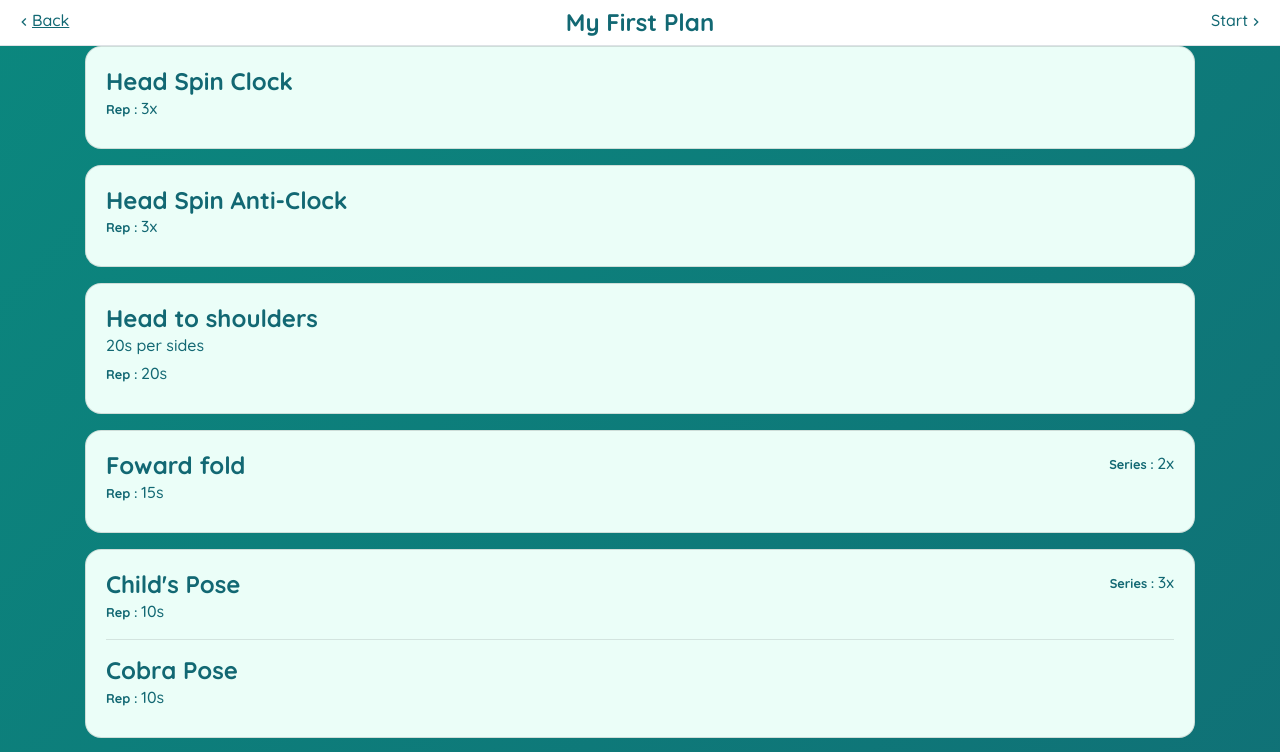
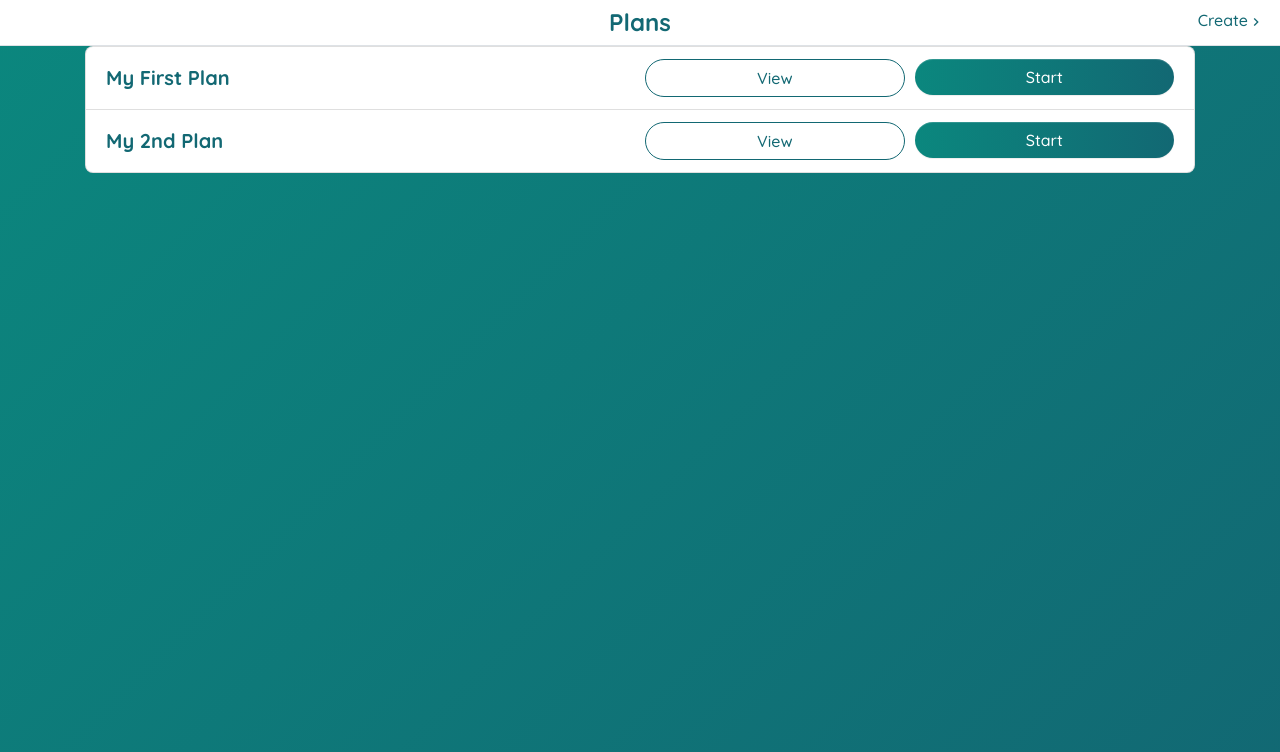
Before and after one commit to williamLafortuneCaissy/trainingApp, a React (Create React App) app: page /plan in a window 1280 px wide. Shown: the top 752 px of the page. Built offline with nearby package versions, Linux system fonts and the light colour scheme.

Commit message:
Revamp routing (unfinished)
Next step would be setting up routes for the planStart, but im not sure yet if I use url or hooks to switch sets

```diff
--- a/src/App.js
+++ b/src/App.js
@@ -1,7 +1,7 @@
 import './assets/scss/style.scss';
 
-import { BrowserRouter as Router, Link, Route, Switch } from 'react-router-dom';
-import PlanSummary from './components/plan/view/PlanSummary';
+import { BrowserRouter as Router, Link, Redirect, Route, Switch } from 'react-router-dom';
+import PlanView from './components/plan/view/PlanView';
 import Plan from './components/plan/view/Plan';
 import PlanEdit from './components/plan/edit/PlanEdit';
 import PlanList from './components/plan/list/PlanList';
@@ -12,11 +12,9 @@ function App() {
         <div className="App">
             <Router>
                 <Switch>
+                    {/*
                     <Route path={'/exercise'}>
                         <Plan />
-                    </Route>
-                    <Route path={'/create'}>
-                        <PlanEdit />
                     </Route>
                     <Route path={'/plan'}>
                         <PlanSummary />
@@ -30,6 +28,20 @@ function App() {
                         <Link to={"/list"} className="btn btn-primary">List</Link>
                         <Link to={"/exercise"} className="btn btn-primary">Start</Link>
                     </Route>
+                     */}
+                    <Route path={'/plan/create'}>
+                        <PlanEdit />
+                    </Route>
+                    <Route path={'/plan/:planId/view'}>
+                        <PlanView />
+                    </Route>
+                    <Route path={'/plan/:planId'}>
+                        <Plan />
+                    </Route>
+                    <Route path={'/plan'}>
+                        <PlanList />
+                    </Route>
+                    <Redirect from="/" to="/plan" />
                 </Switch>
             </Router>
         </div>
--- a/src/components/plan/list/PlanList.js
+++ b/src/components/plan/list/PlanList.js
@@ -1,29 +1,30 @@
 import PropTypes from 'prop-types';
 import React, { useState } from 'react';
 import { Button, Col, Container, Form, ListGroup, Row } from 'react-bootstrap';
-import { Link } from 'react-router-dom';
+import { Link, useRouteMatch } from 'react-router-dom';
 import Header from '../../_global/header';
 import fakedata from '../../../data/dataPlan'
 
-const PlanList = (props) => {
+const PlanList = () => {
+
+    const { url } = useRouteMatch();
 
     const data = fakedata
     return (
         <>
-            <Header title={'Plans'} backHref="/"/>
+            <Header title={'Plans'} next="Create" nextHref={url+"/create"} />
             <Container>
                 <main>
                     <ListGroup>
                         {data.map((plan, key) => (
                             <ListGroup.Item key={key}>
-
                                 <Form.Row>
                                     <Col xs="6" className="align-self-center"><h2 className="h5">{plan.title}</h2></Col>
                                     <Col xs="3">
-                                        <Button variant="outline-primary" block>View</Button>
+                                        <Link to={url+'/'+plan.id+'/view'} className="btn btn-block btn-outline-primary">View</Link>
                                     </Col>
                                     <Col xs="3">
-                                        <Button variant="primary" block>Start</Button>
+                                        <Link to={url+'/'+plan.id} className="btn btn-block btn-primary">Start</Link>
                                     </Col>
                                 </Form.Row>
                             </ListGroup.Item>
--- a/src/components/plan/view/Plan.js
+++ b/src/components/plan/view/Plan.js
@@ -1,24 +1,30 @@
 import React, { useRef }  from "react";
-import { Switch, Route, useRouteMatch, Redirect, Prompt } from 'react-router-dom';
+import { Switch, Route, useRouteMatch, Redirect, Prompt, useParams } from 'react-router-dom';
 import fakedata from '../../../data/dataPlan'
 import Header from "../../_global/header";
 import Set from "./Set";
 
 // ===========================================================
-// This Magages which set to be displayed based on the url
+// This Manages which set to be displayed based on the url
 // ===========================================================
 const Plan = () => {
-    let { path } = useRouteMatch(); // returns baseUrl
+    // TODO: Research routeMatch and make it work?
+    // TODO: Check why we used param instead of state to switch between sets
+    // let { path } = useRouteMatch(); // returns baseUrl
     const layoutRef = useRef(null); // used to resetFocus on exercise switch
 
-    const data = fakedata[0];
+    let { planId } = useParams(); //get url id base on parent :planId
+    planId = Number(planId); // useParams returns a string, we convert to number
+    const data = fakedata.find(x => x.id === planId);
+    // console.log(path)
 
+    // TODO: Fix prompt message
     const promptMessage = (location) => {
-        if (location.pathname.startsWith("/exercise")) {
-            return true;
-        } else {
-            return 'Are you sure you want to leave?';
-        }
+        // if (location.pathname.startsWith("/plan")) {
+        // } else {
+        //     return 'Are you sure you want to leave?';
+        // }
+        return true;
     }
 
     const resetFocus = () => {
@@ -29,16 +35,17 @@ const Plan = () => {
         <>
             <div ref={layoutRef} className="layout" tabIndex="-1">
                 <Prompt when={true} message={promptMessage}/>
-                <Header title={data.title} backHref={'/'} />
-                <Switch>
+                <Header title={data.title} backHref={'/plan'} />
+                Set
+                {/* <Switch>
                     <Route path={path} exact>
-                        {/* redirect /active to /active/0 */}
+                        //redirect /plan to /plan/0
                         <Redirect to={`${path}/0`} />
                     </Route>
                     <Route path={`${path}/:setId`} exact>
                         <Set layoutRef={layoutRef} resetFocus={resetFocus}/>
                     </Route>
-                </Switch>
+                </Switch> */}
             </div>
         </>
     )
--- a/src/components/plan/view/PlanSummary.js
+++ /dev/null
@@ -1,52 +0,0 @@
-import React, { Fragment }  from "react";
-import { Card, Container } from "react-bootstrap";
-import fakedata from '../../../data/dataPlan'
-import Header from "../../_global/header";
-
-const PlanSummary = () => {
-
-    const data = fakedata[0];
-
-    return (
-        <>
-            <Header title={data.title} next={'Start'} nextHref={'/exercise'} backHref="/"/>
-            <Container>
-                {data.sets.map((set, setKey) => (
-                    <Card body key={setKey++} className="mb-3">
-
-                        {/* added a second loop because of supersets */}
-                        {set.exercises.map((exercise, key) => (
-                            <Fragment key={exercise.title}>
-                                {key > 0 && <hr/>}
-
-                                <div className="d-flex justify-content-between">
-                                    <div className="h4">{exercise.title}</div>
-                                    {(key === 0 && set.series) &&
-                                        <div>
-                                            <span className="font-weight-bold small">Series : </span>
-                                            <span>{set.series}x</span>
-                                        </div>
-                                    }
-                                </div>
-                                {exercise.description &&
-                                    <p className="mb-1">{exercise.description}</p>
-                                }
-                                <div className="mb-2">
-                                    <span className="font-weight-bold small">Rep : </span>
-                                    <span>
-                                        {exercise.time && `${exercise.time}s`}
-                                        {(exercise.rep && exercise.time) && <span className="mx-2">-</span>}
-                                        {exercise.rep && `${exercise.rep}x`}
-                                    </span>
-                                </div>
-                            </Fragment>
-                        ))}
-
-                    </Card>
-                ))}
-            </Container>
-        </>
-    )
-}
-
-export default PlanSummary;
--- a/src/components/plan/view/PlanView.js
+++ b/src/components/plan/view/PlanView.js
@@ -1,9 +1,14 @@
 import React, { Fragment }  from "react";
 import { Card, Container } from "react-bootstrap";
-import data from '../../../data/dataPlan'
+import { useParams } from "react-router";
+import fakedata from '../../../data/dataPlan'
 import Header from "../../_global/header";
 
 const PlanView = () => {
+
+    let { planId } = useParams(); //get url id base on parent :planId
+    planId = Number(planId); // useParams returns a string, we convert to number
+    const data = fakedata.find(x => x.id === planId);
 
     return (
         <>
--- a/src/components/plan/view/Set.js
+++ b/src/components/plan/view/Set.js
@@ -12,7 +12,7 @@ const Set = (props) => {
     setId = Number(setId);
     const { path } = useRouteMatch('/exercise'); //path = baseUrl that matches until /active
 
-    const data = fakedata[0];
+    const data = fakedata.find(x => x.id === setId);
 
     // data vars
     const set = data.sets[setId];
--- a/src/data/dataPlan.js
+++ b/src/data/dataPlan.js
@@ -153,6 +153,7 @@ const data = [
     {
         "id" : 2,
         "title": "My 2nd Plan",
+        "sets": [],
     }
 ]
 
```
